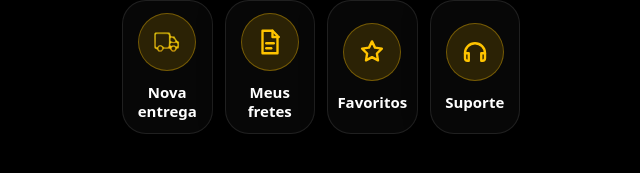
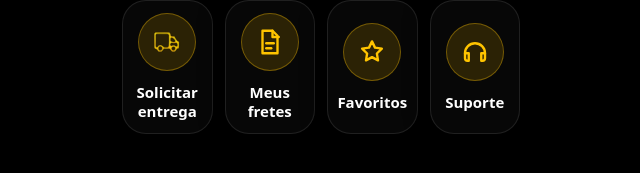
Before and after one commit to luannaaa/flatauto-cliente-painel, a Next.js app: page /cliente in a window 1280 px wide. Shown: the part 521-694 px from the top of the page, without its empty margins (319-959 px from the left). Built offline with nearby package versions, Linux system fonts and the light colour scheme.

Commit message:
feat: alterar marcar frete para solicitar entrega

```diff
--- a/app/cliente/components/PainelClienteMobile.tsx
+++ b/app/cliente/components/PainelClienteMobile.tsx
@@ -111,9 +111,9 @@ export default function PainelClienteMobile({ nomeCompleto }: PainelClienteMobil
 
         <section className="mt-6 grid grid-cols-4 gap-3">
           <Card
-         label={<>Nova<br />entrega</>}
-         icon={<TruckImageIcon tipo="dourado" destaque />}
-          onClick={() => router.push("/cliente/marcar-frete")}
+            label={<>Solicitar<br />entrega</>}
+            icon={<TruckImageIcon tipo="dourado" destaque />}
+            onClick={() => router.push("/cliente/marcar-frete")}
           />
 
           <Card
```
